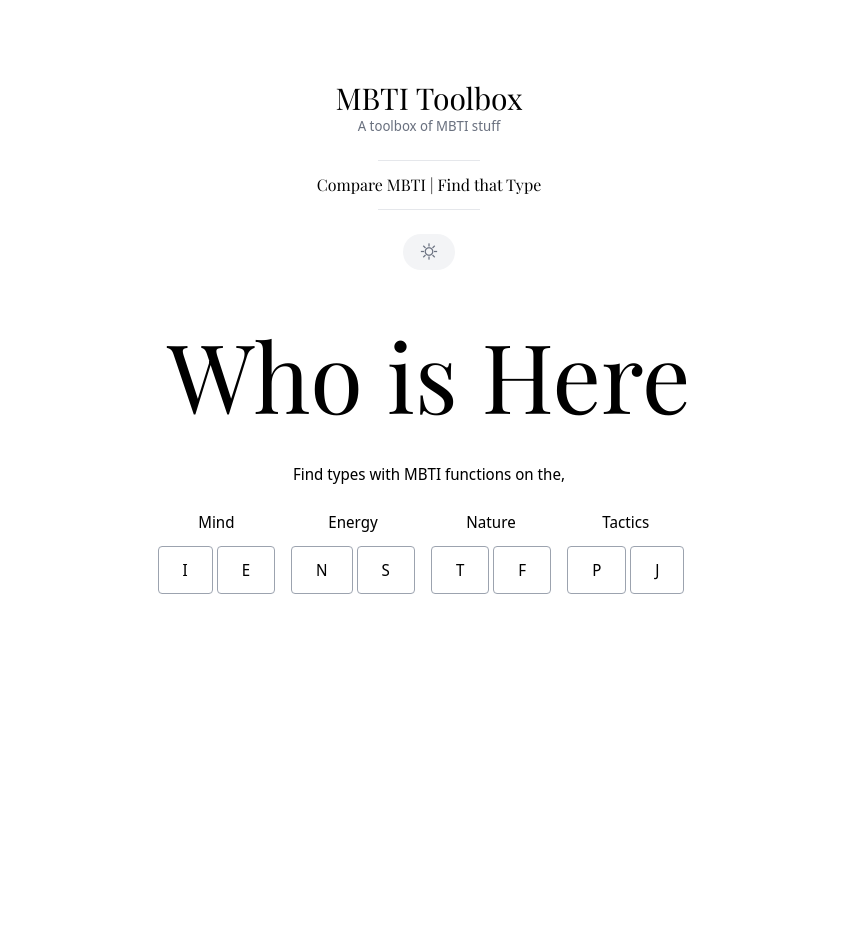
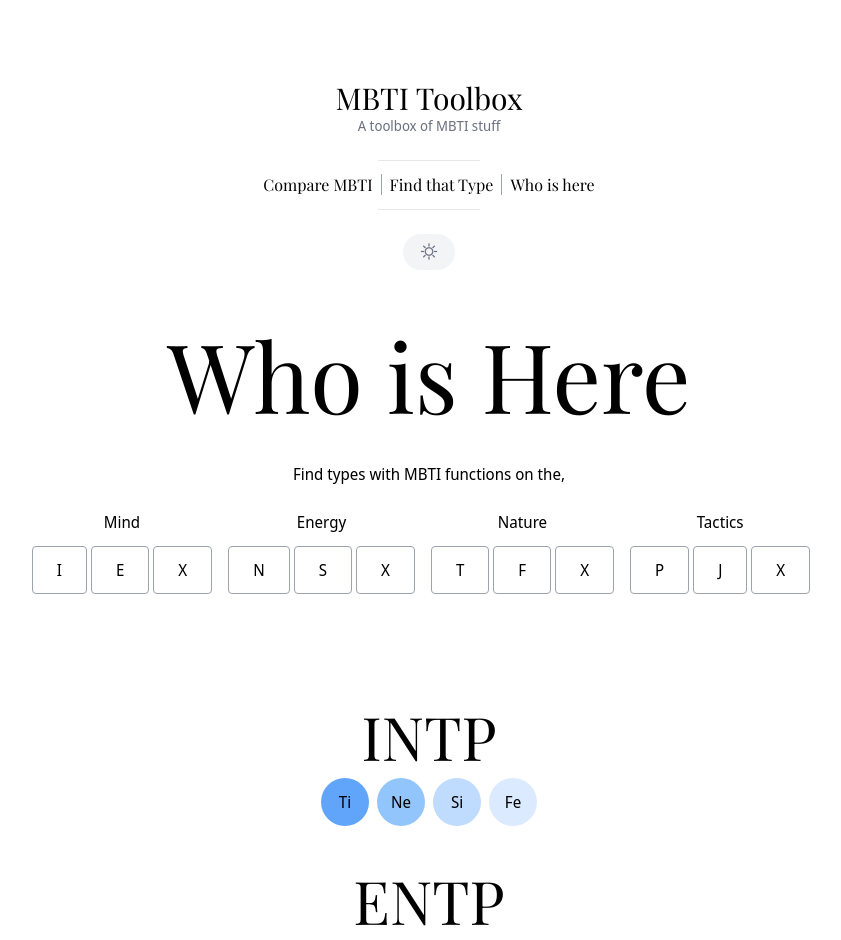
Before and after one commit to nipunadodan/mbti-app, a React (Create React App) app: page /mbti/who in a window 1280 px wide. Shown: the top 940 px of the page, without its empty margins (211-1052 px from the left). Before the commit the page ends 800 px from the top, so only its background shows below. Built offline with nearby package versions, Linux system fonts and the light colour scheme.

Commit message:
who is is working

```diff
--- a/src/components/Header.js
+++ b/src/components/Header.js
@@ -1,6 +1,16 @@
 import React from "react";
 import {Link, useLocation} from "react-router-dom";
 import ThemeToggle from "./common/ThemeToggle";
+
+const NavMenu = () => {
+    return (
+        <>
+            <Link className={'border-r border-gray-400 pr-2 mr-2'} to={'/compare'}>Compare MBTI</Link>
+            <Link className={'border-r border-gray-400 pr-2 mr-2'} to={'/find'}>Find that Type</Link>
+            <Link to={'/who'}>Who is here</Link>
+        </>
+    )
+}
 
 const Header = () => {
     const location = useLocation()
@@ -15,14 +25,14 @@ const Header = () => {
                 ?   <>
                         <hr className={'w-2/6 md:w-2/12 mt-16 mx-auto'} />
                         <nav className={'my-6 md:my-10 cuprum text-xl md:text-5xl'}>
-                            <Link to={'/compare'}>Compare MBTI</Link> | <Link to={'/find'}>Find that Type</Link>
+                            <NavMenu />
                         </nav>
                         <hr className={'w-2/6 md:w-2/12 mx-auto'} />
                     </>
                 :   <>
                         <hr className={'w-1/6 md:w-1/12 mt-6 mx-auto'} />
                         <nav className={'mt-3 mb-3 cuprum'}>
-                            <Link to={'/compare'}>Compare MBTI</Link> | <Link to={'/find'}>Find that Type</Link>
+                            <NavMenu />
                         </nav>
                         <hr className={'w-1/6 md:w-1/12 mx-auto'} />
                     </>
--- a/src/components/common/ThemeToggle.js
+++ b/src/components/common/ThemeToggle.js
@@ -5,16 +5,14 @@ const Toggle = () => {
     const { theme, setTheme } = React.useContext(ThemeContext);
 
     return (
-        <div className="inline-block text-center transition duration-500 ease-in-out rounded-full py-1 px-4 mt-6 bg-gray-100 dark:bg-gray-700">
+        <div onClick={() => setTheme(theme === 'dark' ? 'light' : 'dark')} className="inline-block text-center transition duration-500 ease-in-out rounded-full py-1 px-4 mt-6 bg-gray-100 dark:bg-gray-700 cursor-pointer">
             {theme === 'dark' ? (
                 <i
-                    onClick={() => setTheme(theme === 'dark' ? 'light' : 'dark')}
-                    className="text-gray-500 dark:text-gray-400 text-xl cursor-pointer la la-moon"
+                    className="text-gray-500 dark:text-gray-400 text-xl la la-moon"
                 />
             ) : (
                 <i
-                    onClick={() => setTheme(theme === 'dark' ? 'light' : 'dark')}
-                    className="text-gray-500 dark:text-gray-400 text-xl cursor-pointer la la-sun"
+                    className="text-gray-500 dark:text-gray-400 text-xl la la-sun"
                 />
             )}
         </div>
--- a/src/components/whoishere/WhoIsHere.js
+++ b/src/components/whoishere/WhoIsHere.js
@@ -7,6 +7,7 @@ import Modal from "../common/Modal";
 import Footer from "../common/Footer";
 
 const WhoIsHere = () => {
+    // Modal
     const [modalIsOpen, setModalIsOpen] = useState(false);
     const [modal, setModal] = useState({
         title:'',
@@ -21,12 +22,12 @@ const WhoIsHere = () => {
         setModalIsOpen(false)
     }
 
+    // who is States
     const [inputs, setInputs] = useState({
-        1:'',
-        2:'',
-        3:'',
-        4:'',
-        any:''
+        1:'X',
+        2:'X',
+        3:'X',
+        4:'X'
     })
     const [filtered, setFiltered] = useState([]);
 
@@ -34,13 +35,6 @@ const WhoIsHere = () => {
         setInputs({
             ...inputs,
             [event.target.name] : event.target.value
-        })
-    }
-
-    const updateInputAny = (event) => {
-        setInputs({
-            ...inputs,
-            [event.target.name] : event.target.value.toUpperCase()
         })
     }
 
@@ -65,6 +59,25 @@ const WhoIsHere = () => {
         })
     },[inputs])
 
+    useEffect(() => {
+        setFiltered([]);
+        //const t = '['+inputs[1]+'|X]{1}|[n|s]{1}|[f|t]{1}|[j|p]{1}'
+        let search = '['+inputs[1]+']{1}['+inputs[2]+']{1}['+inputs[3]+']{1}['+inputs[4]+']{1}'
+        let q = ''
+        Object.keys(inputs).forEach((key) => {
+            q += ''
+        })
+        search = search.replaceAll('X', 'a-zA-Z')
+        console.log(search)
+        const regex = new RegExp(search, 'gi');
+        const keys = Object.keys(mbti).filter(key => key.match(regex));
+        let filtered = []
+        keys.forEach((key) => {
+            filtered.push({mbti:key, func: mbti[key]})
+        })
+        setFiltered(filtered);
+    },[inputs])
+
     return (
         <div className={'container mx-auto'}>
             <Header />
@@ -81,28 +94,36 @@ const WhoIsHere = () => {
                             <input name={'1'} type={"radio"} value={'I'} id={'I'} className={'hidden'} onChange={updateInput}/>
                             <label className={'border border-gray-400 rounded px-6 py-3 cursor-pointer mr-1'} htmlFor={'I'}>I</label>
                             <input name={'1'} type={"radio"} value={'E'} id={'E'} className={'hidden'} onChange={updateInput}/>
-                            <label className={'border border-gray-400 rounded px-6 py-3 cursor-pointer'} htmlFor={'E'}>E</label>
+                            <label className={'border border-gray-400 rounded px-6 py-3 cursor-pointer mr-1'} htmlFor={'E'}>E</label>
+                            <input name={'1'} type={"radio"} value={'X'} id={'x1'} className={'hidden'} onChange={updateInput} />
+                            <label className={'border border-gray-400 rounded px-6 py-3 cursor-pointer'} htmlFor={'x1'}>X</label>
                         </div>
                         <div className={'btn-group inline-block mr-4'}>
                             <p className={'my-6'}>Energy</p>
                             <input name={'2'} type={"radio"} value={'N'} id={'N'} className={'hidden'} onChange={updateInput}/>
                             <label className={'border border-gray-400 rounded px-6 py-3 cursor-pointer mr-1'} htmlFor={'N'}>N</label>
                             <input name={'2'} type={"radio"} value={'S'} id={'S'} className={'hidden'} onChange={updateInput}/>
-                            <label className={'border border-gray-400 rounded px-6 py-3 cursor-pointer'} htmlFor={'S'}>S</label>
+                            <label className={'border border-gray-400 rounded px-6 py-3 cursor-pointer mr-1'} htmlFor={'S'}>S</label>
+                            <input name={'2'} type={"radio"} value={'X'} id={'x2'} className={'hidden'} onChange={updateInput} />
+                            <label className={'border border-gray-400 rounded px-6 py-3 cursor-pointer'} htmlFor={'x2'}>X</label>
                         </div>
                         <div className={'btn-group inline-block mr-4'}>
                             <p className={'my-6'}>Nature</p>
                             <input name={'3'} type={"radio"} value={'T'} id={'T'} className={'hidden'} onChange={updateInput}/>
                             <label className={'border border-gray-400 rounded px-6 py-3 cursor-pointer mr-1'} htmlFor={'T'}>T</label>
                             <input name={'3'} type={"radio"} value={'F'} id={'F'} className={'hidden'} onChange={updateInput}/>
-                            <label className={'border border-gray-400 rounded px-6 py-3 cursor-pointer'} htmlFor={'F'}>F</label>
+                            <label className={'border border-gray-400 rounded px-6 py-3 cursor-pointer mr-1'} htmlFor={'F'}>F</label>
+                            <input name={'3'} type={"radio"} value={'X'} id={'x3'} className={'hidden'} onChange={updateInput} />
+                            <label className={'border border-gray-400 rounded px-6 py-3 cursor-pointer'} htmlFor={'x3'}>X</label>
                         </div>
                         <div className={'btn-group inline-block mr-4'}>
                             <p className={'my-6'}>Tactics</p>
                             <input name={'4'} type={"radio"} value={'P'} id={'P'} className={'hidden'} onChange={updateInput}/>
                             <label className={'border border-gray-400 rounded px-6 py-3 cursor-pointer mr-1'} htmlFor={'P'}>P</label>
                             <input name={'4'} type={"radio"} value={'J'} id={'J'} className={'hidden'} onChange={updateInput}/>
-                            <label className={'border border-gray-400 rounded px-6 py-3 cursor-pointer'} htmlFor={'J'}>J</label>
+                            <label className={'border border-gray-400 rounded px-6 py-3 cursor-pointer mr-1'} htmlFor={'J'}>J</label>
+                            <input name={'4'} type={"radio"} value={'X'} id={'x4'} className={'hidden'} onChange={updateInput} />
+                            <label className={'border border-gray-400 rounded px-6 py-3 cursor-pointer'} htmlFor={'x4'}>X</label>
                         </div>
                     </div>
                     {/*:<input name={'any'} placeholder={'Any place'} className={'md:w-2/12 w-1/5 border border-gray-400 focus:border-blue-500 outline-0 rounded p-3 mx-3 mt-2'} onChange={updateInputAny}/>*/}
@@ -110,16 +131,16 @@ const WhoIsHere = () => {
             </div>
 
             {
-                (inputs.func_1 !== '' || inputs.func_2 !== '' || inputs.func_3 !== '' || inputs.func_4 !== '' || inputs.any !== '')
+                (inputs.func_1 !== '' || inputs.func_2 !== '' || inputs.func_3 !== '' || inputs.func_4 !== '')
                     ?   <div className={'mt-20 mb-20 text-center'}>
                             {
-                                filtered.map((x) => {
+                                filtered.map((x,index) => {
                                     return (
-                                        <div className={'my-2 p-3'} key={x}>
-                                            <h2 className={'text-6xl'}>{x}</h2>
+                                        <div className={'my-2 p-3'} key={index}>
+                                            <h2 className={'text-6xl'}>{x.mbti}</h2>
                                             <div className={''}>
                                             {
-                                                mbti[x].map((fun, i) => {
+                                                x.func.map((fun, i) => {
                                                     let shade = 'bg-blue-' + (400 - i * 100)
                                                     return <span
                                                         key={'rounds_' + i + fun}
```
